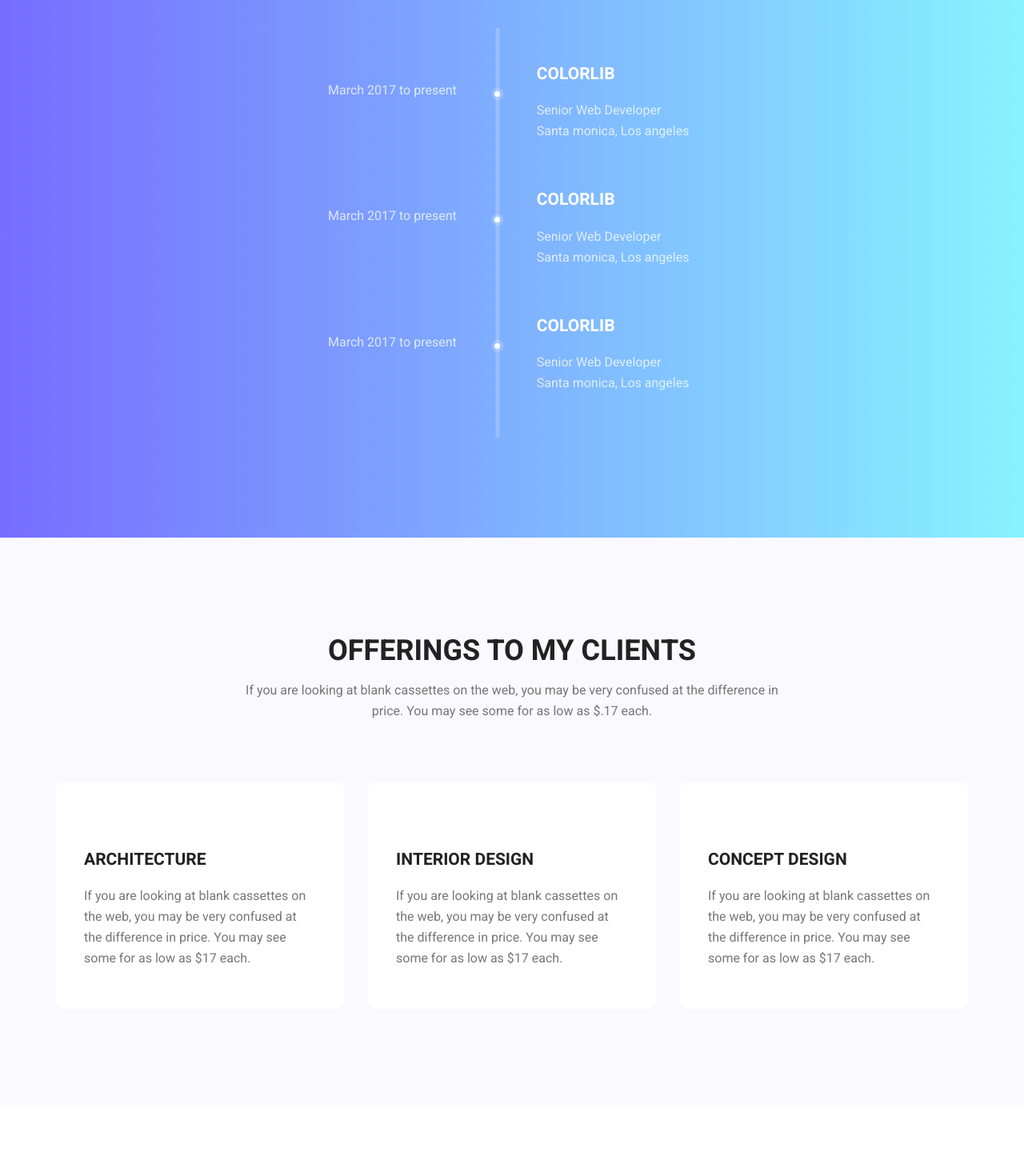
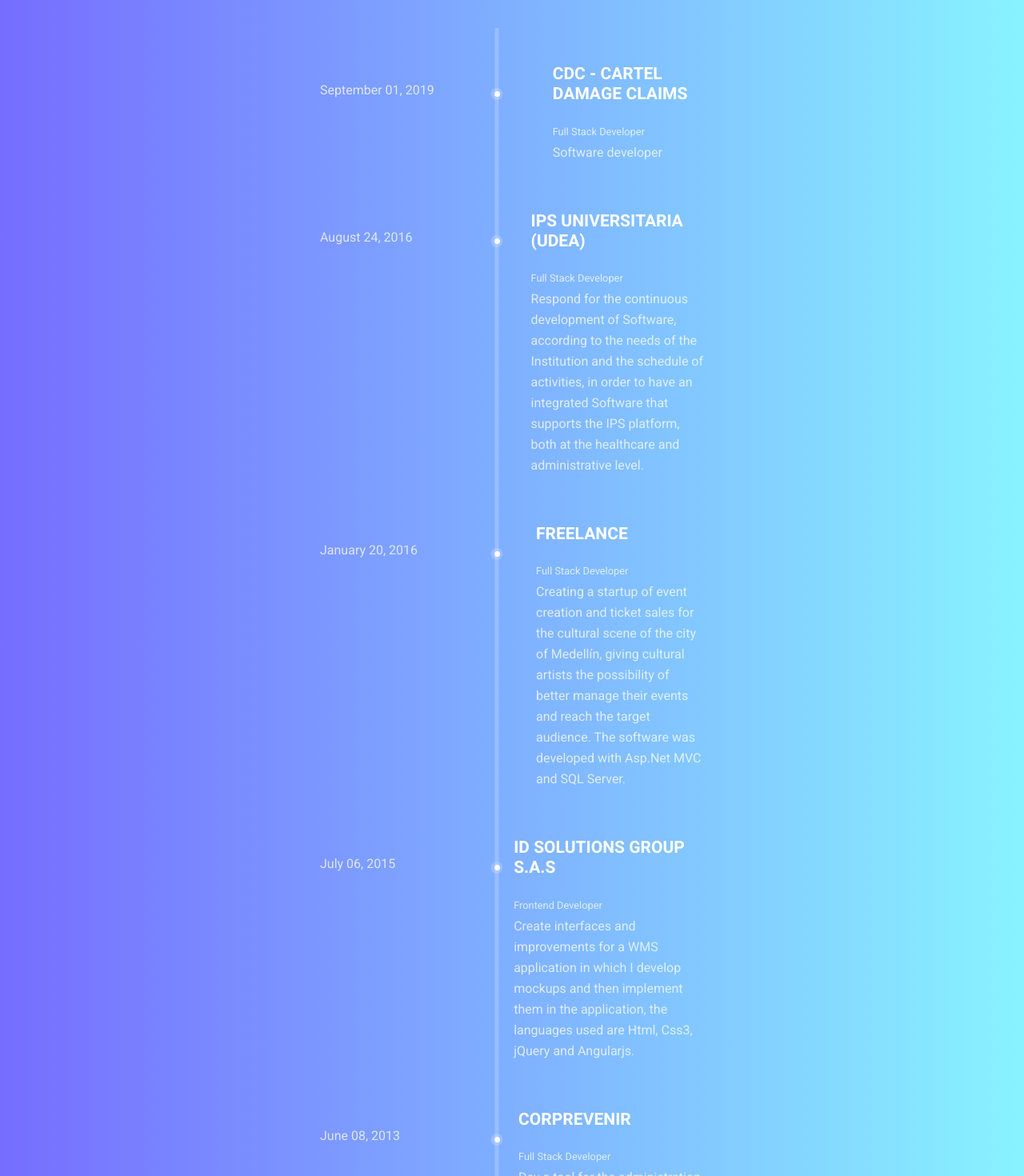
Before and after one commit to NESTicle/juliopoveda.com, an Angular app: page / in a window 1280 px wide. Shown: the part 1740-3210 px from the top of the page at 80% size. Built offline with nearby package versions, Linux system fonts and the light colour scheme.

Commit message:
experiences

```diff
--- a/src/app/components/home/tree-experiences/tree-experiences.component.html
+++ b/src/app/components/home/tree-experiences/tree-experiences.component.html
@@ -19,70 +19,30 @@
             <div class="tab-content" id="myTabContent">
                 <div class="tab-pane fade show active" id="home" role="tabpanel" aria-labelledby="home-tab">
                     <ul class="list">
-                        <li>
+                        <li *ngFor="let item of experiences">
                             <span></span>
                             <div class="media">
                                 <div class="d-flex">
-                                    <p>March 2017 to present</p>
+                                    <p>{{item.date}}</p>
                                 </div>
-                                <div class="media-body">
-                                    <h4>Colorlib</h4>
-                                    <p>Senior Web Developer <br>Santa monica, Los angeles</p>
-                                </div>
-                            </div>
-                        </li>
-                        <li>
-                            <span></span>
-                            <div class="media">
-                                <div class="d-flex">
-                                    <p>March 2017 to present</p>
-                                </div>
-                                <div class="media-body">
-                                    <h4>Colorlib</h4>
-                                    <p>Senior Web Developer <br>Santa monica, Los angeles</p>
-                                </div>
-                            </div>
-                        </li>
-                        <li>
-                            <span></span>
-                            <div class="media">
-                                <div class="d-flex">
-                                    <p>March 2017 to present</p>
-                                </div>
-                                <div class="media-body">
-                                    <h4>Colorlib</h4>
-                                    <p>Senior Web Developer <br>Santa monica, Los angeles</p>
+
+                                <div class="media-body pl-5">
+                                    <h4>
+                                        {{item.work}}
+                                    </h4>
+                                    <p>
+                                        <small>{{item.name}}</small>
+                                        <br>
+                                        {{item.description}}
+                                    </p>
                                 </div>
                             </div>
                         </li>
                     </ul>
                 </div>
+
                 <div class="tab-pane fade" id="profile" role="tabpanel" aria-labelledby="profile-tab">
                     <ul class="list">
-                        <li>
-                            <span></span>
-                            <div class="media">
-                                <div class="d-flex">
-                                    <p>March 2017 to present</p>
-                                </div>
-                                <div class="media-body">
-                                    <h4>Colorlib</h4>
-                                    <p>Senior Web Developer <br>Santa monica, Los angeles</p>
-                                </div>
-                            </div>
-                        </li>
-                        <li>
-                            <span></span>
-                            <div class="media">
-                                <div class="d-flex">
-                                    <p>March 2017 to present</p>
-                                </div>
-                                <div class="media-body">
-                                    <h4>Colorlib</h4>
-                                    <p>Senior Web Developer <br>Santa monica, Los angeles</p>
-                                </div>
-                            </div>
-                        </li>
                         <li>
                             <span></span>
                             <div class="media">
--- a/src/app/components/home/tree-experiences/tree-experiences.component.ts
+++ b/src/app/components/home/tree-experiences/tree-experiences.component.ts
@@ -6,10 +6,50 @@ import { Component, OnInit } from '@angular/core';
   styleUrls: ['./tree-experiences.component.scss']
 })
 export class TreeExperiencesComponent implements OnInit {
+  public experiences = [];
+  public educations = [];
 
   constructor() { }
 
   ngOnInit(): void {
+    this.experiences = [
+      {
+        name: 'Full Stack Developer',
+        date: 'September 01, 2019',
+        work: 'CDC - Cartel Damage Claims',
+        description: `Software developer`
+      },
+      {
+        name: 'Full Stack Developer',
+        date: 'August 24, 2016',
+        work: 'IPS Universitaria (UdeA)',
+        description: `Respond for the continuous development of Software, according to the needs of the Institution and the schedule of activities, in order to have an integrated Software that supports the IPS platform, both at the healthcare and administrative level.`
+      },
+      {
+        name: 'Full Stack Developer',
+        date: 'January 20, 2016',
+        work: 'Freelance',
+        description: `Creating a startup of event creation and ticket sales for the cultural scene of the city of Medellín, giving cultural artists the possibility of better manage their events and reach the target audience. The software was developed with Asp.Net MVC and SQL Server.`
+      },
+      {
+        name: 'Frontend Developer',
+        date: 'July 06, 2015',
+        work: 'ID Solutions Group S.A.S',
+        description: 'Create interfaces and improvements for a WMS application in which I develop mockups and then implement them in the application, the languages used are Html, Css3, jQuery and Angularjs.'
+      },
+      {
+        name: 'Full Stack Developer',
+        date: 'June 08, 2013',
+        work: 'Corprevenir',
+        description: 'Dev a tool for the administration and management of invoices in Lightswitch C#, an app developed to manage orders made by SURA for the Corprevenir company that require going through certain processes to finally invoice.'
+      },
+      {
+        name: 'Full Stack Developer',
+        work: 'University Project',
+        date: 'February 2, 2011',
+        description: 'Creation of a project called “Pixicity”, it was a “Link Sharing System” where all kinds of information could be shared through “Posts”.'
+      }
+    ];
   }
 
 }
--- a/src/styles.scss
+++ b/src/styles.scss
@@ -2569,7 +2569,7 @@ h6 {
         background: #fff;
         color: #222222; }
 .tabs_inner .tab-content .tab-pane .list {
-  max-width: 460px;
+  max-width: 480px;
   margin: auto;
   position: relative;
   padding-top: 40px;
```
